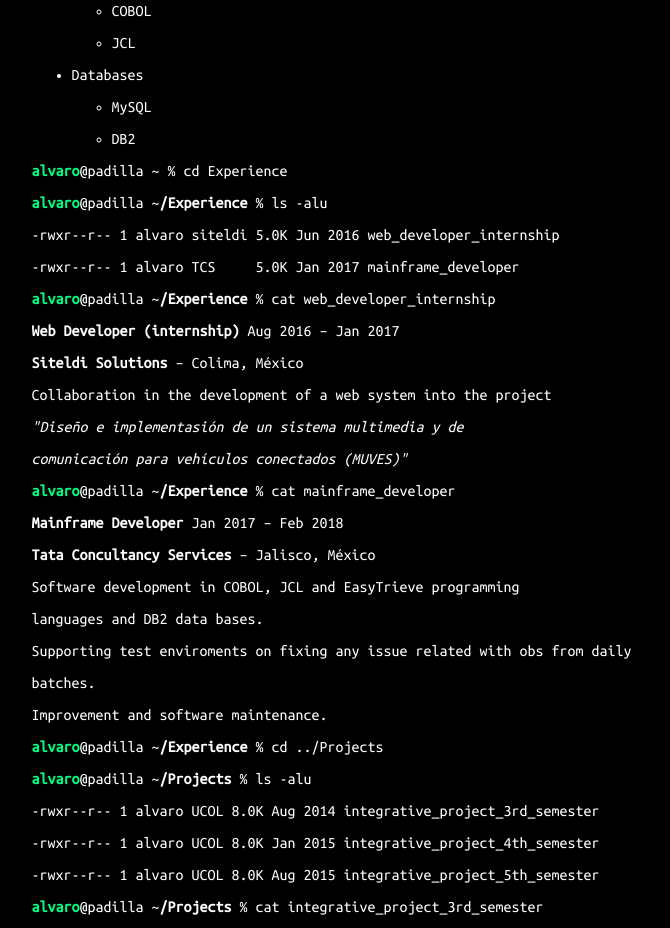
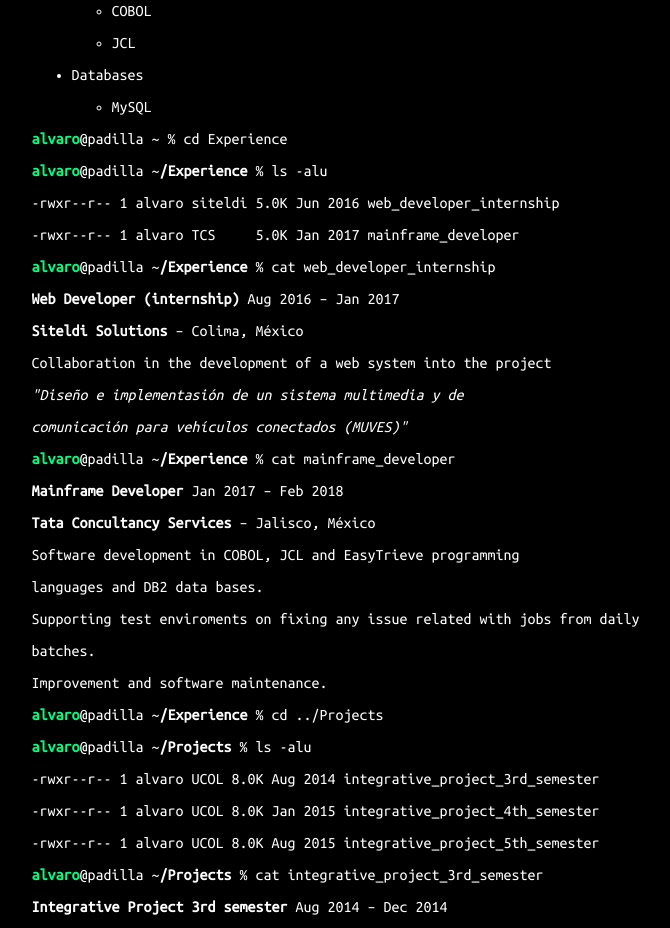
Before and after one commit to ese-varo/ese-varo.github.io, a plain HTML site: page index.html in a window 1280 px wide. Shown: the part 791-1719 px from the top of the page, without its empty margins (27-697 px from the left). Drawn offline with Linux system fonts and the light colour scheme.

Commit message:
Update index.html

```diff
--- a/index.html
+++ b/index.html
@@ -57,7 +57,6 @@
           <li><p>Databases</p>
             <ul>
               <li><p>MySQL</p></li>
-              <li><p>DB2</p></li>
             </ul>
           </li>
         </ul>
@@ -76,7 +75,7 @@
         <p class="blank"><strong>Tata Concultancy Services</strong> – Jalisco, México</p>
         <p class="blank">Software development in COBOL, JCL and EasyTrieve programming</p>
         <p class="blank">languages and DB2 data bases.</p>
-        <p class="blank">Supporting test enviroments on fixing any issue related with obs from daily</p>
+        <p class="blank">Supporting test enviroments on fixing any issue related with jobs from daily</p>
         <p class="blank">batches.</p>
         <p class="blank">Improvement and software maintenance.</p>
         <p><strong>alvaro</strong><span class="blank">@padilla ~<strong>/Experience</strong> % cd ../Projects</span></p>
```
